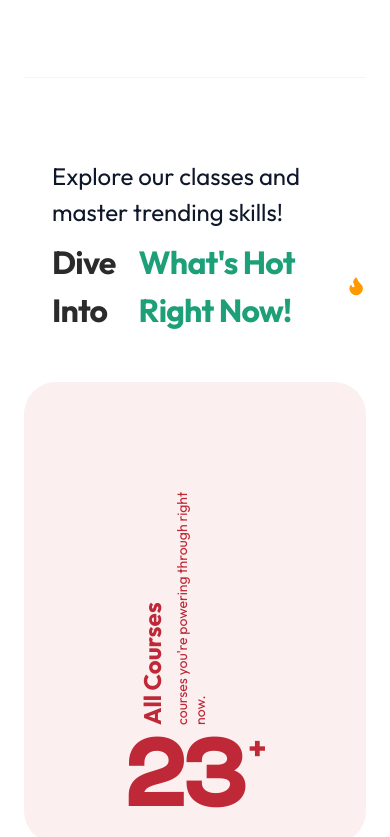
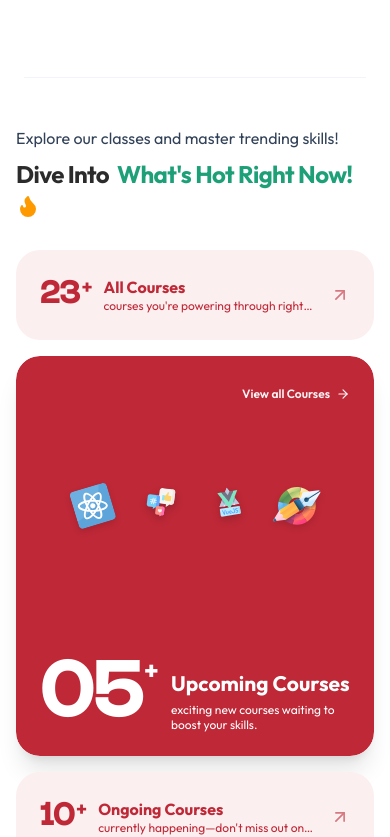
Before and after one commit to ayushshakya-oss/Task-B-Animation-LandingPage, a Next.js app: page / in a window 390 px wide. Shown: the part 1207-2044 px from the top of the page. Built offline with nearby package versions, Linux system fonts and the light colour scheme.

Commit message:
#1-feat: Made the layout responsive for all screens.

```diff
--- a/src/components/sections/CourseAccordion.tsx
+++ b/src/components/sections/CourseAccordion.tsx
@@ -168,14 +168,22 @@ export function CourseAccordion() {
         ) as HTMLElement | null;
 
         if (activeCardEl && iconsEl && parentRow) {
+          if (typeof window !== "undefined" && window.innerWidth < 1024) return;
           const activeIndex = ACCORDION_DATA.findIndex(
             (c) => c.id === activeId,
           );
-          const rowWidth = parentRow.clientWidth || 1200;
-          const rowStart = Math.max(0, (rowWidth - 1200) / 2);
-          const activeCardOffsetLeft = rowStart + activeIndex * (280 + 24);
+          const isLgOnly =
+            window.innerWidth >= 1024 && window.innerWidth < 1280;
+          const wActive = isLgOnly ? 460 : 592;
+          const wInactive = isLgOnly ? 220 : 280;
+          const gap = isLgOnly ? 16 : 32;
+          const totalWidth = wActive + 2 * wInactive + 2 * gap;
+          const rowWidth = parentRow.clientWidth || totalWidth;
+          const rowStart = Math.max(0, (rowWidth - totalWidth) / 2);
+          const activeCardOffsetLeft =
+            rowStart + activeIndex * (wInactive + gap);
           const clusterWidth = iconsEl.offsetWidth || 340;
-          const targetX = activeCardOffsetLeft + (592 - clusterWidth) / 2;
+          const targetX = activeCardOffsetLeft + (wActive - clusterWidth) / 2;
 
           if (isInitialMount.current) {
             gsap.set(iconsEl, { x: targetX });
@@ -217,11 +225,16 @@ export function CourseAccordion() {
       ) as HTMLElement | null;
       if (iconsEl && parentRow && window.innerWidth >= 1024) {
         const activeIndex = ACCORDION_DATA.findIndex((c) => c.id === activeId);
-        const rowWidth = parentRow.clientWidth || 1200;
-        const rowStart = Math.max(0, (rowWidth - 1200) / 2);
-        const activeCardOffsetLeft = rowStart + activeIndex * (280 + 24);
+        const isLgOnly = window.innerWidth >= 1024 && window.innerWidth < 1280;
+        const wActive = isLgOnly ? 460 : 592;
+        const wInactive = isLgOnly ? 220 : 280;
+        const gap = isLgOnly ? 16 : 32;
+        const totalWidth = wActive + 2 * wInactive + 2 * gap;
+        const rowWidth = parentRow.clientWidth || totalWidth;
+        const rowStart = Math.max(0, (rowWidth - totalWidth) / 2);
+        const activeCardOffsetLeft = rowStart + activeIndex * (wInactive + gap);
         const clusterWidth = iconsEl.offsetWidth || 340;
-        const targetX = activeCardOffsetLeft + (592 - clusterWidth) / 2;
+        const targetX = activeCardOffsetLeft + (wActive - clusterWidth) / 2;
         gsap.set(iconsEl, { x: targetX });
       }
     };
@@ -233,27 +246,27 @@ export function CourseAccordion() {
   return (
     <section
       ref={containerRef}
-      className="w-full bg-white px-6 py-20 md:px-12 lg:px-20 font-outfit"
+      className="w-full bg-white px-4 sm:px-6 md:px-10 lg:px-6 xl:px-8 2xl:px-20 py-12 sm:py-16 lg:py-20 font-outfit overflow-hidden"
     >
       <div className="mx-auto max-w-7xl">
         {/* Header Block */}
-        <div className="mb-12 ml-7">
-          <p className="text-[24px] font-outfit font-normal">
+        <div className="mb-8 sm:mb-10 lg:mb-12 ml-0 sm:ml-4 lg:ml-7">
+          <p className="text-base sm:text-xl lg:text-[24px] font-outfit font-normal text-slate-700">
             Explore our classes and master trending skills!
           </p>
-          <h2 className="mt-2 flex items-center gap-2 text-[32px] font-bold tracking-tight text-[#2B2B2B] md:text-4xl">
-            Dive Into{" "}
+          <h2 className="mt-2 flex flex-wrap items-center gap-x-2 gap-y-1 text-2xl sm:text-3xl lg:text-[32px] xl:text-4xl font-bold tracking-tight text-[#2B2B2B]">
+            <span>Dive Into</span>{" "}
             <span className="text-[#1DA077]">What&apos;s Hot Right Now!</span>
-            <Flame className="inline-block h-8 w-8 fill-amber-500 text-amber-500" />
+            <Flame className="inline-block h-6 w-6 sm:h-7 sm:w-7 lg:h-8 lg:w-8 fill-amber-500 text-amber-500 shrink-0" />
           </h2>
         </div>
 
         {/* Accordion Row */}
-        <div className="accordion-row relative flex flex-col lg:flex-row gap-8 lg:h-[461px] lg:justify-center items-center">
+        <div className="accordion-row relative flex flex-col lg:flex-row gap-4 sm:gap-6 lg:gap-4 xl:gap-8 w-full lg:h-[461px] lg:justify-center items-stretch lg:items-center">
           {/* Shared Travelling Icons Absolute Tracker */}
           <div
             ref={iconsRef}
-            className="pointer-events-none absolute top-[160px] -translate-y-1/2 left-0 z-30 hidden lg:flex items-center gap-4 sm:gap-8 lg:gap-10"
+            className="pointer-events-none absolute top-[160px] -translate-y-1/2 left-0 z-30 hidden lg:flex items-center gap-3 xl:gap-10"
           >
             {TECH_ICONS.map((icon, idx) => (
               <div
@@ -265,7 +278,7 @@ export function CourseAccordion() {
                   alt={icon.name}
                   width={76}
                   height={76}
-                  className="h-14 w-14 sm:h-16 sm:w-16 lg:h-[76px] lg:w-[76px] object-contain select-none pointer-events-none drop-shadow-md"
+                  className="h-12 w-12 xl:h-[76px] xl:w-[76px] object-contain select-none pointer-events-none drop-shadow-md"
                   priority
                 />
               </div>
@@ -295,16 +308,16 @@ export function CourseAccordion() {
                     }
                   }
                 }}
-                className={`accordion-card relative flex cursor-pointer flex-col justify-between rounded-[32px] select-none outline-none overflow-hidden h-[461px] bg-[#FBEFEF] transition-[width,box-shadow] duration-[650ms] ease-[cubic-bezier(0.77,0,0.175,1)] ${
+                className={`accordion-card relative flex cursor-pointer flex-col justify-between rounded-[24px] sm:rounded-[32px] select-none outline-none overflow-hidden bg-[#FBEFEF] transition-[width,height,background-color,box-shadow] duration-[650ms] ease-[cubic-bezier(0.77,0,0.175,1)] ${
                   isActive
-                    ? "w-full lg:w-[592px] lg:flex-none shadow-xl p-8 sm:p-10 lg:p-11"
-                    : "w-full lg:w-[280px] lg:flex-none hover:bg-[#fae2e2] px-6 pt-8 pb-6 lg:pb-8"
+                    ? "w-full min-h-[400px] min-[480px]:min-h-[440px] md:min-h-[480px] lg:h-[461px] lg:w-[460px] xl:w-[592px] lg:flex-none shadow-xl p-6 min-[480px]:p-8 sm:p-10 md:p-12 lg:p-8 xl:p-11"
+                    : "w-full h-[90px] min-[480px]:h-[100px] sm:h-[104px] md:h-[116px] lg:h-[461px] lg:w-[220px] xl:w-[280px] lg:flex-none hover:bg-[#fae2e2] p-4 min-[480px]:px-6 sm:px-8 md:px-10 lg:px-4 lg:pt-8 lg:pb-8 xl:px-6"
                 }`}
                 style={{ transform: "none" }} // Strictly locks card rotation to 0
               >
-                {/* 1. Top-Right Radial Expanding Overlay */}
+                {/* Top-Right Radial Expanding Overlay */}
                 <div
-                  className="red-reveal-layer pointer-events-none absolute inset-0 z-0 bg-[#BF2837] rounded-[32px] overflow-hidden"
+                  className="red-reveal-layer pointer-events-none absolute inset-0 z-0 bg-[#BF2837] rounded-[24px] sm:rounded-[32px] overflow-hidden"
                   style={{
                     clipPath: isActive
                       ? "circle(150% at 90% 10%)"
@@ -319,41 +332,59 @@ export function CourseAccordion() {
                     <div className="relative z-10 top-bar flex items-center justify-end w-full min-h-[28px]">
                       <button
                         type="button"
-                        className="view-all-btn flex items-center gap-2 text-sm font-semibold text-white/95 hover:text-white transition-opacity font-outfit"
+                        className="view-all-btn flex items-center gap-1.5 min-[450px]:gap-2 sm:gap-2.5 text-xs min-[450px]:text-sm sm:text-base font-semibold text-white/95 hover:text-white transition-opacity font-outfit"
                       >
                         <span>View all Courses</span>
-                        <ArrowRight className="h-4 w-4" />
+                        <ArrowRight className="h-3.5 w-3.5 min-[450px]:h-4 min-[450px]:w-4 sm:h-5 sm:w-5" />
                       </button>
                     </div>
 
-                    {/* Spacer for Floating Icons Slot (Active Card only) */}
-                    <div className="my-auto min-h-[76px]" />
+                    {/* Mobile & Tablet Floating Icons Slot */}
+                    <div className="relative z-10 flex lg:hidden items-center justify-center gap-5 min-[450px]:gap-7 min-[520px]:gap-10 sm:gap-10 md:gap-12 my-auto py-3 sm:py-6">
+                      {TECH_ICONS.map((icon, idx) => (
+                        <div
+                          key={idx}
+                          className="relative flex items-center justify-center"
+                        >
+                          <Image
+                            src={icon.src}
+                            alt={icon.name}
+                            width={80}
+                            height={80}
+                            className="h-12 w-12 min-[450px]:h-14 min-[450px]:w-14 min-[520px]:h-16 min-[520px]:w-16 sm:h-16 sm:w-16 md:h-20 md:w-20 object-contain select-none pointer-events-none drop-shadow-md"
+                          />
+                        </div>
+                      ))}
+                    </div>
+
+                    {/* Desktop Spacer for Travelling Icons */}
+                    <div className="hidden lg:block my-auto min-h-[76px]" />
 
                     {/* Bottom Metric & Text Layout */}
                     <div className="relative z-10 mt-auto w-full">
                       <div className="flex items-start text-white w-full">
                         {/* Big Metric Number & Superscript Plus */}
                         <div className="flex items-start select-none font-nohemi shrink-0">
-                          <span className="card-text-color font-bold text-[90px] lg:text-[150px] leading-[0.82] tracking-normal text-white">
+                          <span className="card-text-color font-bold text-[64px] min-[380px]:text-[74px] min-[440px]:text-[88px] min-[520px]:text-[100px] md:text-[120px] lg:text-[110px] xl:text-[150px] leading-[0.82] tracking-normal text-white">
                             {card.number}
                           </span>
-                          <span className="card-text-color font-bold text-3xl lg:text-[44px] leading-none -mt-2 lg:-mt-3 ml-1 text-white">
+                          <span className="card-text-color font-bold text-xl min-[380px]:text-2xl min-[440px]:text-3xl min-[520px]:text-4xl md:text-5xl lg:text-4xl xl:text-[44px] leading-none -mt-1 sm:-mt-2 lg:-mt-3 ml-0.5 sm:ml-1 text-white">
                             +
                           </span>
                         </div>
 
                         {/* Active Bouncy Text Wrapper */}
                         <div
-                          className="active-text-wrapper flex flex-col ml-3 lg:ml-4 pt-1 font-outfit"
+                          className="active-text-wrapper flex flex-col ml-2.5 min-[380px]:ml-3.5 min-[440px]:ml-5 md:ml-6 pt-1 md:pt-2 font-outfit"
                           style={{
                             transformOrigin: "0% 100%",
                             willChange: "transform, opacity",
                           }}
                         >
-                          <h3 className="card-text-color font-bold text-2xl lg:text-[32px] leading-none whitespace-nowrap text-white">
+                          <h3 className="card-text-color font-bold text-lg min-[380px]:text-[21px] min-[440px]:text-[26px] min-[520px]:text-3xl md:text-4xl lg:text-[26px] xl:text-[32px] leading-tight sm:leading-none text-white whitespace-nowrap">
                             {card.title}
                           </h3>
-                          <p className="card-text-color font-normal text-sm lg:text-[18px] leading-[1.25] mt-2 lg:mt-2.5 text-white/90 max-w-[280px]">
+                          <p className="card-text-color font-normal text-[11px] min-[380px]:text-xs min-[440px]:text-sm min-[520px]:text-base md:text-lg lg:text-[15px] xl:text-[18px] leading-[1.25] mt-1 min-[380px]:mt-1.5 sm:mt-2.5 lg:mt-2.5 text-white/90 max-w-[190px] min-[380px]:max-w-[230px] min-[440px]:max-w-sm min-[520px]:max-w-md md:max-w-xl lg:max-w-[280px] xl:max-w-[320px]">
                             {card.subtitle}
                           </p>
                         </div>
@@ -362,19 +393,46 @@ export function CourseAccordion() {
                   </>
                 ) : (
                   // INACTIVE CARD LAYOUT
-                  <div className="relative z-10 flex-1 flex flex-col items-center justify-end w-full mt-0">
+                  <>
+                    {/* Mobile / Tablet Horizontal Collapsed View */}
+                    <div className="flex lg:hidden relative z-10 items-center justify-between w-full h-full px-2 sm:px-4">
+                      <div className="flex items-center gap-3 min-[450px]:gap-5 sm:gap-6">
+                        <div className="flex items-start font-nohemi select-none shrink-0">
+                          <span className="card-text-color font-bold text-3xl min-[450px]:text-4xl md:text-5xl leading-none text-[#BF2837]">
+                            {card.number}
+                          </span>
+                          <span className="card-text-color font-bold text-lg min-[450px]:text-2xl md:text-3xl leading-none text-[#BF2837] ml-0.5">
+                            +
+                          </span>
+                        </div>
+                        <div className="flex flex-col font-outfit text-left">
+                          <span className="card-text-color font-bold text-base min-[450px]:text-lg sm:text-xl md:text-2xl text-[#BF2837] leading-snug">
+                            {card.title}
+                          </span>
+                          <span className="card-text-color text-xs min-[450px]:text-sm md:text-base text-[#BF2837]/80 line-clamp-1">
+                            {card.subtitle}
+                          </span>
+                        </div>
+                      </div>
+                      <div className="text-[#BF2837] opacity-60 shrink-0 ml-2">
+                        <ArrowRight className="h-5 w-5 sm:h-6 sm:w-6 -rotate-45" />
+                      </div>
+                    </div>
+
+                    {/* Desktop Vertical Spine + Bottom Number */}
+                    <div className="hidden lg:flex relative z-10 flex-1 flex-col items-center justify-end w-full mt-0">
                       {/* Vertical Rotated Spine Text utilizing full height */}
                       <div className="w-[120px] h-[240px] flex items-center justify-center relative mb-5 lg:mb-6">
                         <div className="vertical-text-wrapper w-[240px] h-[110px] -rotate-90 select-none flex flex-col items-start justify-start text-left font-outfit">
                           <div
-                          className="card-text-color font-bold text-2xl lg:text-[32px] leading-none text-[#BF2837]"
+                            className="card-text-color font-bold text-2xl lg:text-[28px] xl:text-[32px] leading-none text-[#BF2837]"
                             style={{
                               width: card.title.length > 12 ? "150px" : "240px",
                             }}
                           >
                             {card.title}
                           </div>
-                        <div className="card-text-color font-normal text-sm lg:text-[18px] leading-[1.25] mt-2.5 text-[#BF2837]/90 w-[240px]">
+                          <div className="card-text-color font-normal text-sm lg:text-[15px] xl:text-[18px] leading-[1.25] mt-2.5 text-[#BF2837]/90 w-[240px]">
                             {card.subtitle}
                           </div>
                         </div>
@@ -382,14 +440,15 @@ export function CourseAccordion() {
 
                       {/* Inactive Metric Number with Superscript + */}
                       <div className="flex items-start justify-center select-none w-full font-nohemi">
-                      <span className="card-text-color font-bold text-[90px] lg:text-[150px] leading-[0.82] text-center text-[#BF2837]">
+                        <span className="card-text-color font-bold text-[90px] lg:text-[110px] xl:text-[150px] leading-[0.82] text-center text-[#BF2837]">
                           {card.number}
                         </span>
-                      <span className="card-text-color font-bold text-3xl lg:text-[44px] leading-none ml-1 -mt-2 lg:-mt-3 text-[#BF2837]">
+                        <span className="card-text-color font-bold text-3xl lg:text-4xl xl:text-[44px] leading-none ml-1 -mt-2 lg:-mt-3 text-[#BF2837]">
                           +
                         </span>
                       </div>
                     </div>
+                  </>
                 )}
               </div>
             );
```
Lines whose indentation alone changed are shown as unchanged.
